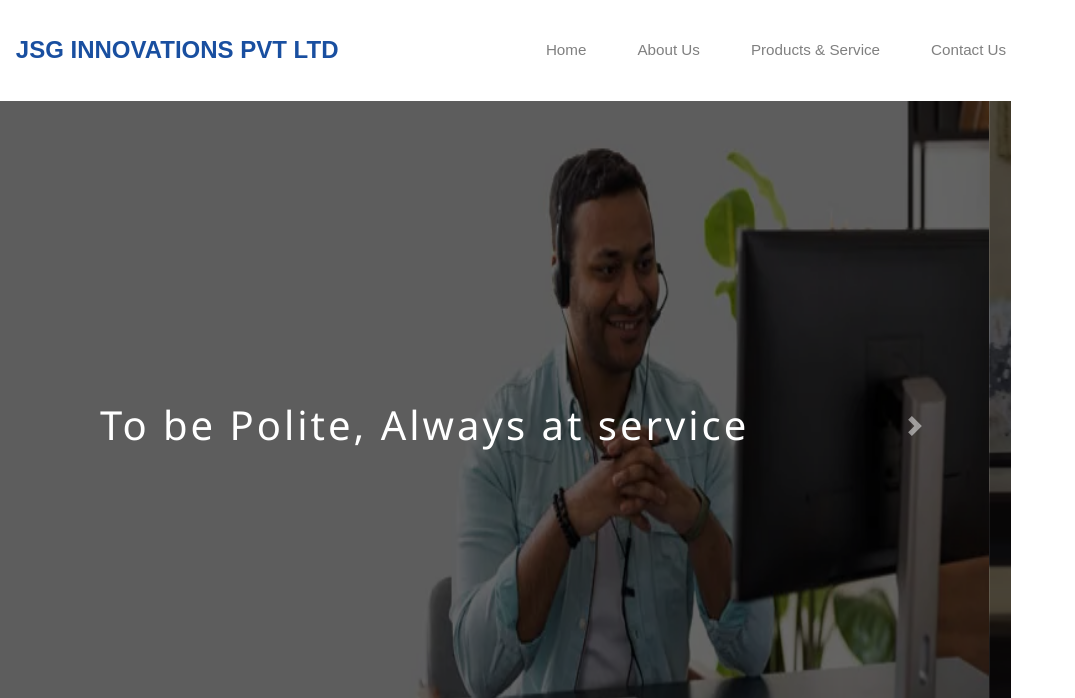
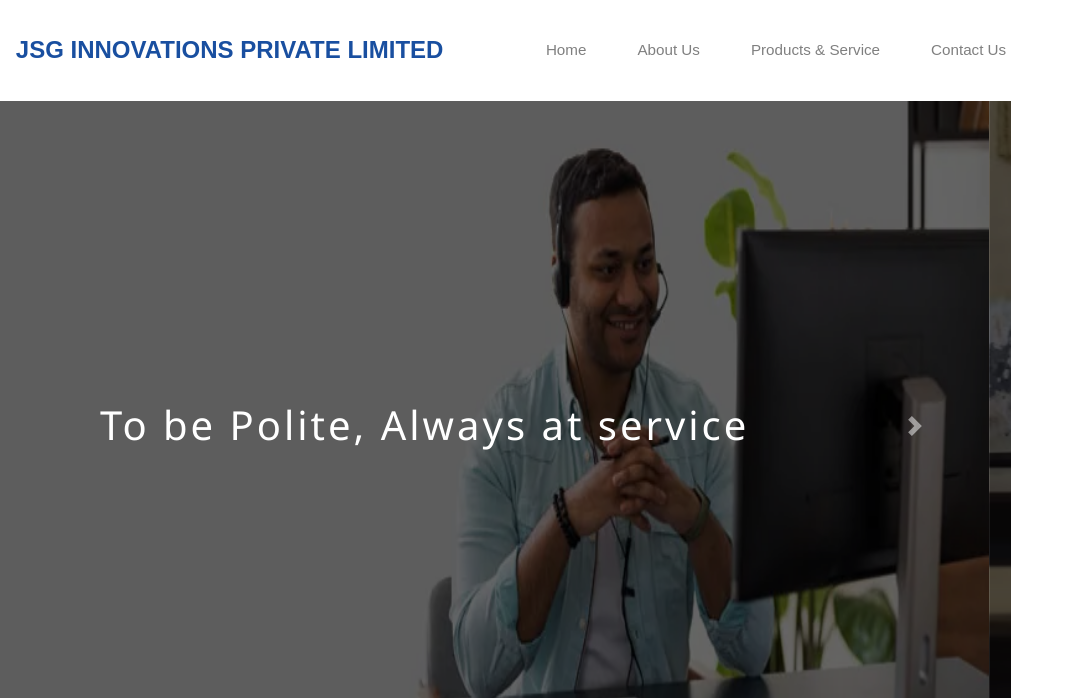
Before and after one commit to nachatrasharma/project10, a plain HTML site: page about.html in a window 1280 px wide. Shown: the top 698 px of the page, 205-1280 px from the left. Drawn offline with nearby package versions, Linux system fonts and the light colour scheme.

Commit message:
project 10

```diff
--- a/about.html
+++ b/about.html
@@ -21,7 +21,7 @@
         <a class="navbar-brand" href="index.html">
           <img src="assest/images/logo.png" alt="" />
           <h4 class="d-none d-md-block" style="text-transform: uppercase">
-            JSG Innovations Pvt Ltd
+            JSG Innovations Private Limited
           </h4>
         </a>
         <button
```
Also changed, not shown: contact.html (+1 -1 lines), index.html (+1 -1 lines), product.html (+1 -1 lines).
